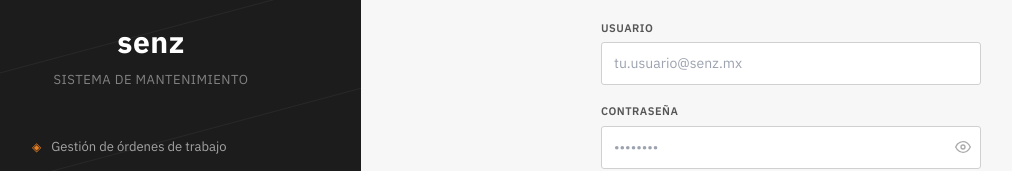
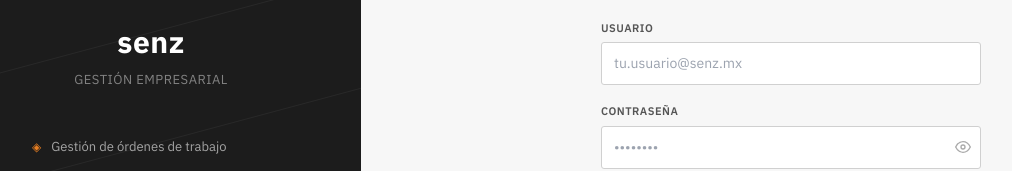
Before and after one commit to Joker562/Proyecto-Senz, a React (Vite) app in the folder frontend/: page /login in a window 1280 px wide. Shown: the part 304-475 px from the top of the page, without its empty margins (59-1071 px from the left). Built offline with nearby package versions, Linux system fonts and the light colour scheme; no server answers.

Commit message:
feat: rename app to Gestión Empresarial

```diff
--- a/frontend/index.html
+++ b/frontend/index.html
@@ -4,7 +4,7 @@
     <meta charset="UTF-8" />
     <link rel="icon" type="image/png" href="/logo-s.png" />
     <meta name="viewport" content="width=device-width, initial-scale=1.0" />
-    <title>Mantenimiento — Senz</title>
+    <title>Gestión Empresarial — Senz</title>
     <!-- Desregistrar Service Workers obsoletos al cargar — garantiza código fresco -->
     <script>
       if ('serviceWorker' in navigator) {
--- a/frontend/src/lib/pdfExport.ts
+++ b/frontend/src/lib/pdfExport.ts
@@ -78,7 +78,7 @@ export function exportAuditPDF(audit: Audit): void {
 
   doc.setFontSize(9);
   doc.setFont('helvetica', 'normal');
-  doc.text('Sistema de Gestión de Mantenimiento Industrial', ML, 20);
+  doc.text('Sistema de Gestión Empresarial — Senz', ML, 20);
 
   // Código en esquina derecha
   doc.setFontSize(20);
--- a/frontend/src/pages/LoginPage.tsx
+++ b/frontend/src/pages/LoginPage.tsx
@@ -66,7 +66,7 @@ export default function LoginPage() {
           />
           <div style={{ color: '#fff', fontSize: 30, fontWeight: 700, letterSpacing: '.5px', marginBottom: 6 }}>senz</div>
           <div style={{ color: 'rgba(255,255,255,.45)', fontSize: 13, letterSpacing: '.5px', marginBottom: 48, textTransform: 'uppercase' }}>
-            Sistema de Mantenimiento
+            Gestión Empresarial
           </div>
 
           <div style={{ textAlign: 'left', display: 'flex', flexDirection: 'column', gap: 14 }}>
```
